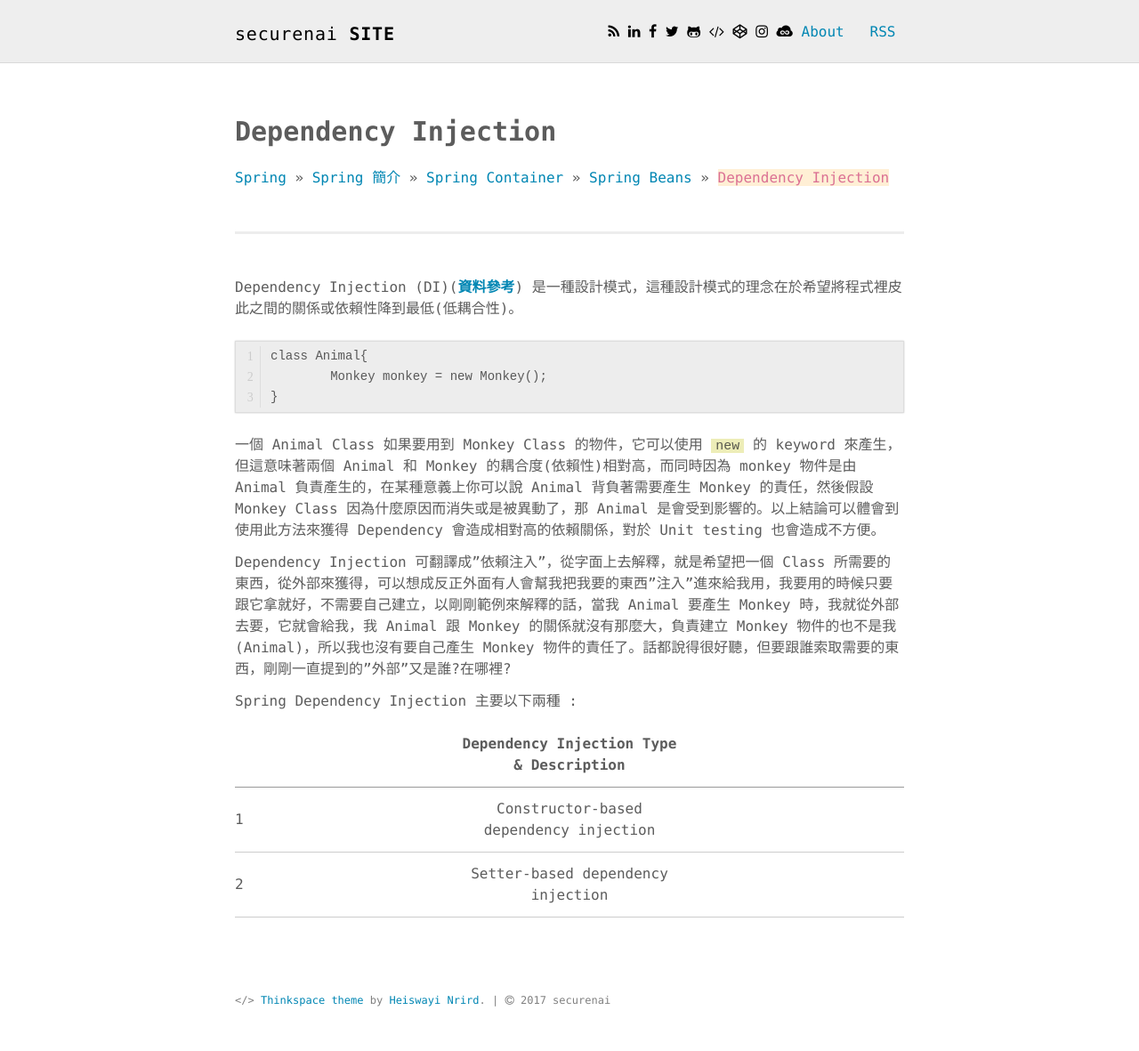
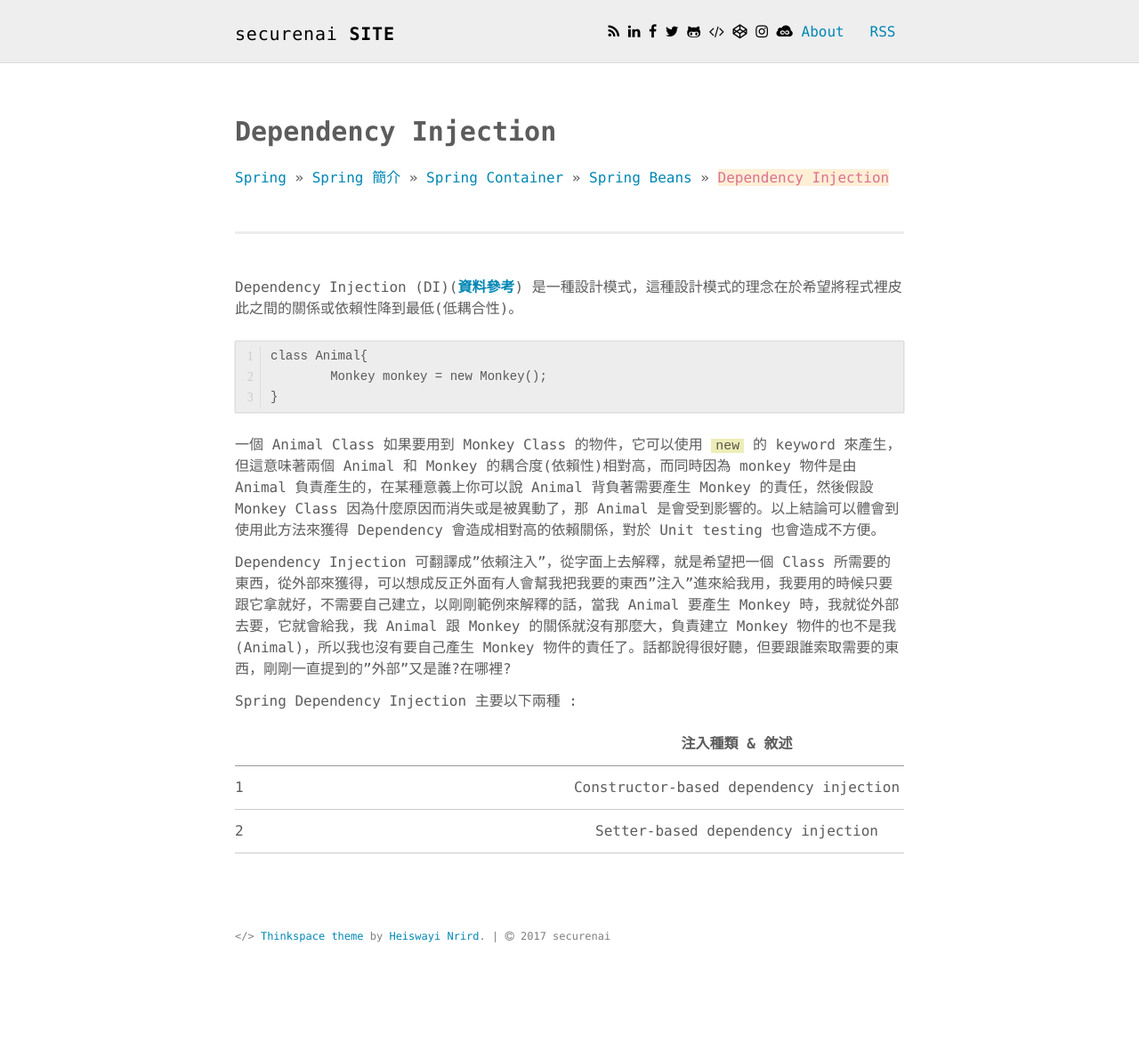
Before and after one commit to securenai/securenai.github.io, a Jekyll site: the page built from spring/spring_page4.md, in a window 1280 px wide. Shown: the whole page at 89% size. Built offline with Jekyll 4.4.1, drawn with Linux system fonts in a browser that asks for light colours; our own code applies the rules of GitHub Pages for plain Markdown files; after the commit the page ends 1109 px from its top, so only the background shows below that.

Commit message:
Update spring_page4.md

```diff
--- a/spring/spring_page4.md
+++ b/spring/spring_page4.md
@@ -29,7 +29,7 @@
 
 Spring Dependency Injection 主要以下兩種 :
 
-|   | Dependency Injection Type & Description       |                             |
+|   | 注入種類 & 敘述                                |
 | - |:---------------------------------------------:|
 | 1 | Constructor-based dependency injection        |
 | 2 | Setter-based dependency injection             |
```
